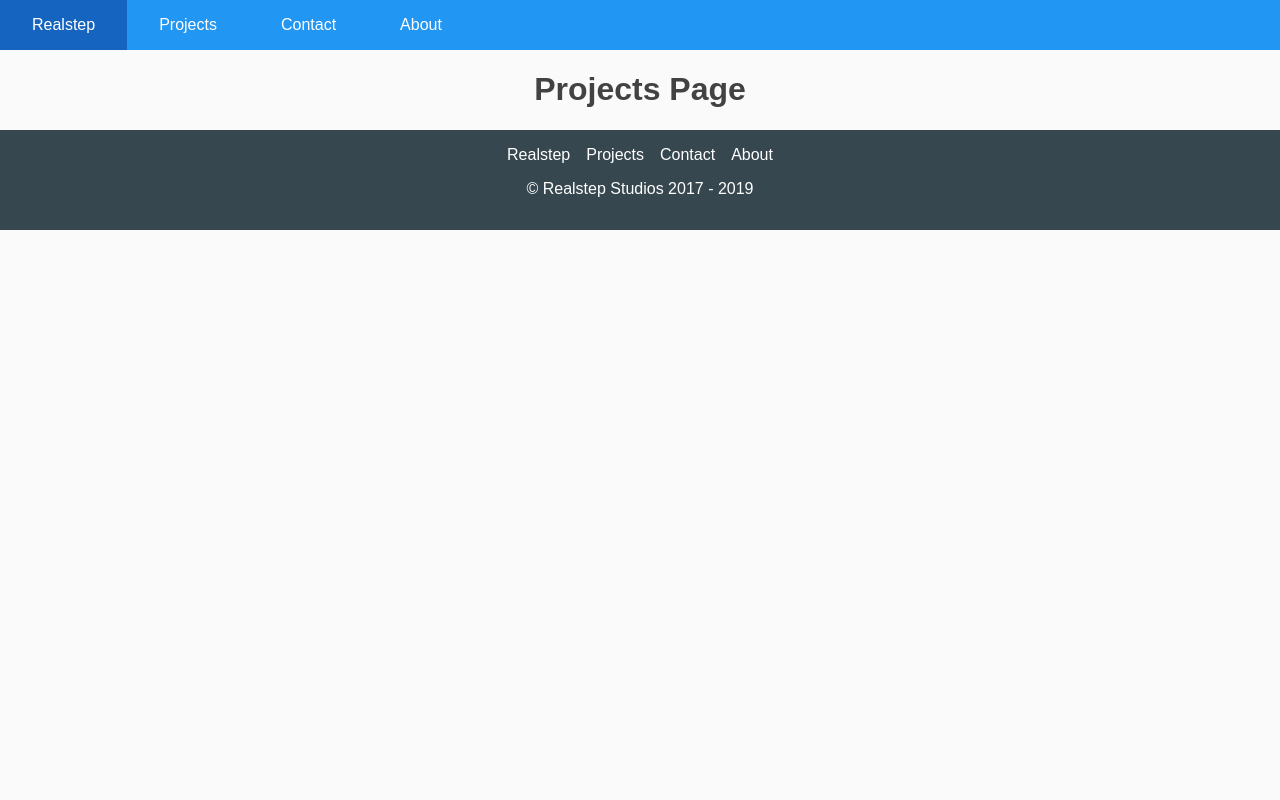
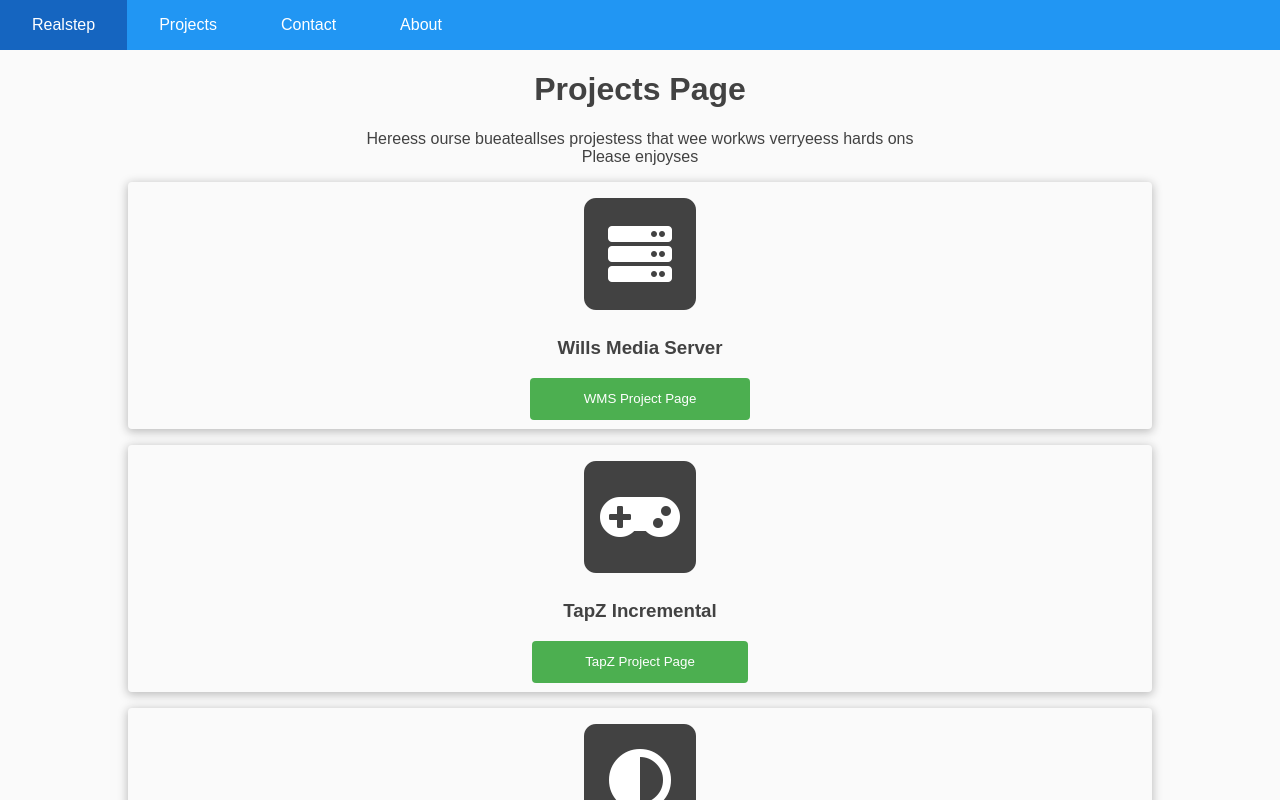
Before and after one commit to realstep-studios/Realstep-Website, a React (Create React App) app: page / in a window 1280 px wide. Both pictures are taken after a click on the button "Projects". Shown: the top 800 px of the page. Built offline with nearby package versions, Linux system fonts and the light colour scheme; the HTML template or start-up script is replaced by a standard one.

Commit message:
Added some project pages

```diff
--- a/src/App.js
+++ b/src/App.js
@@ -3,6 +3,9 @@ import { HashRouter as Router, Switch, Route } from 'react-router-dom';
 
 import HomePage from "./pages/Home"
 import ProjectPage from "./pages/Projects"
+import WMSProject from "./pages/WMS"
+import TapZProject from "./pages/TapZ"
+import SDMProject from "./pages/SDM"
 import ContactPage from "./pages/Contact"
 import AboutPage from "./pages/About"
 
@@ -13,10 +16,13 @@ class App extends Component {
     return (
       <Router>
         <Switch>
-          <Route component={HomePage} exact path="/" />
-          <Route component={ProjectPage} path="/projects" />
-          <Route component={ContactPage} path="/contact" />
-          <Route component={AboutPage} path="/about" />
+          <Route component={ HomePage } exact path="/" />
+          <Route component={ ProjectPage } exact path="/projects" />
+          <Route component={ WMSProject } exact path="/projects/WillsMediaServer" />
+          <Route component={ TapZProject } exact path="/projects/TapZ-Incremental" />
+          <Route component={ SDMProject } exact path="/projects/Seneca-Dark-Mode" />
+          <Route component={ ContactPage } path="/contact" />
+          <Route component={ AboutPage } path="/about" />
         </Switch>
       </Router>
     );
--- a/src/default.css
+++ b/src/default.css
@@ -15,3 +15,7 @@ html, body {
 main h1 {
     text-align: center;
 }
+
+main p {
+    text-align: center;
+}
--- a/src/pages/Home.jsx
+++ b/src/pages/Home.jsx
@@ -11,6 +11,11 @@ export default class Home extends Component {
         <Navigation/>
         <main>
           <h1>Home Page</h1>
+          <p>
+            Helloses and welcomes to urses very nice websites
+            <br/>
+            on here you will eba bebles to findes all of our best projects andhardses works
+          </p>
           <Card title="Projects" body="Herease uses can findes alles foi good pojeees=fss and plays us good gamess" butt="Projects" icon="gamepad" buttLink="/projects"/>
           <Card title="About Us" body="We is good company, pay uus doo stuff pls. we get good advertismentes. pls emplyyye us" butt="About" icon="users" buttLink="/about"/>
           <Card title="Contact Us" body="hear u can msgeage usses and get usses to doos syah voek for good moneieees" butt="Contact" icon="at" buttLink="/contact"/>
--- a/src/pages/Projects.jsx
+++ b/src/pages/Projects.jsx
@@ -1,6 +1,9 @@
 import React, { Component } from 'react'
+
 import Navigation from "../components/navigation/Navigation"
 import Footer from "../components/footer/Footer"
+import Card from "../components/card/Card"
+
 
 export default class Projects extends Component {
   render() {
@@ -9,6 +12,14 @@ export default class Projects extends Component {
         <Navigation/>
         <main>
             <h1>Projects Page</h1>
+            <p>
+              Hereess ourse bueateallses projestess that wee workws verryeess hards ons
+              <br/>
+              Please enjoyses
+            </p>
+            <Card icon="server" title="Wills Media Server" butt="WMS Project Page" buttLink="/projects/WillsMediaServer"/>
+            <Card icon="gamepad" title="TapZ Incremental" butt="TapZ Project Page" buttLink="/projects/TapZ-Incremental"/>
+            <Card icon="adjust" title="Seneca Dark Mode" butt="SDM Project Page" buttLink="/projects/Seneca-Dark-Mode"/>
         </main>
         <Footer/>
       </>
--- /dev/null
+++ b/src/pages/SDM.jsx
@@ -0,0 +1,19 @@
+import React, { Component } from 'react'
+
+import Navigation from "../components/navigation/Navigation"
+import Card from "../components/card/Card"
+import Footer from "../components/footer/Footer"
+
+export default class SDM extends Component {
+  render() {
+    return (
+      <>
+        <Navigation/>
+        <main>
+          <h1>Seneca Dark Mode Project</h1>
+        </main>
+        <Footer/>
+      </>
+    )
+  }
+}
--- /dev/null
+++ b/src/pages/TapZ.jsx
@@ -0,0 +1,19 @@
+import React, { Component } from 'react'
+
+import Navigation from "../components/navigation/Navigation"
+import Card from "../components/card/Card"
+import Footer from "../components/footer/Footer"
+
+export default class TapZ extends Component {
+  render() {
+    return (
+      <>
+        <Navigation/>
+        <main>
+          <h1>TapZ Incremental Project</h1>
+        </main>
+        <Footer/>
+      </>
+    )
+  }
+}
--- /dev/null
+++ b/src/pages/WMS.jsx
@@ -0,0 +1,19 @@
+import React, { Component } from 'react'
+
+import Navigation from "../components/navigation/Navigation"
+import Card from "../components/card/Card"
+import Footer from "../components/footer/Footer"
+
+export default class WMS extends Component {
+  render() {
+    return (
+      <>
+        <Navigation/>
+        <main>
+          <h1>WillsMediaServer Project</h1>
+        </main>
+        <Footer/>
+      </>
+    )
+  }
+}
```
